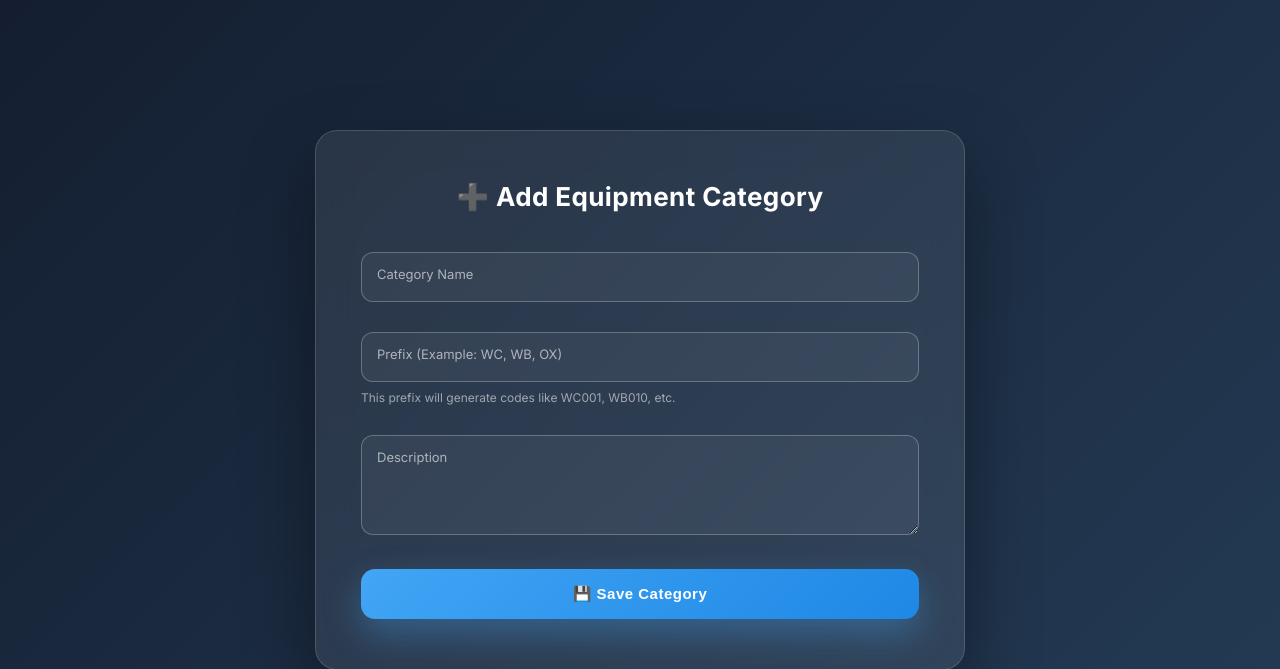
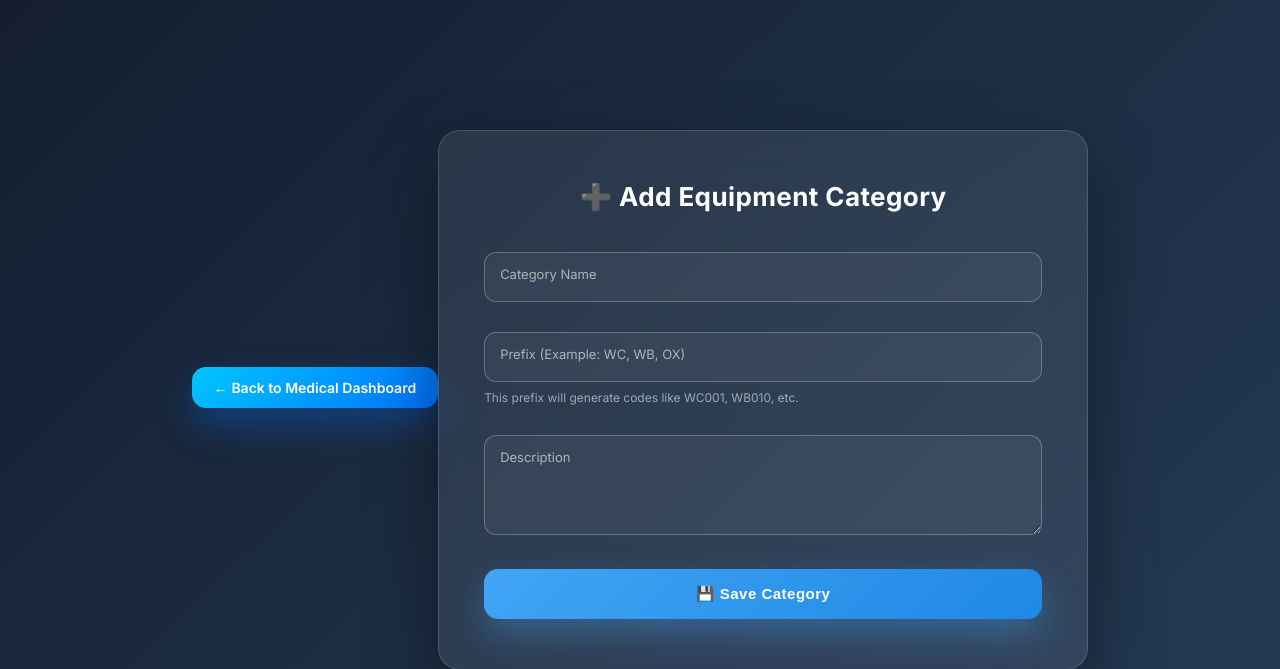
Before and after one commit to ashfaqaspu/aasc-alampady, a Python web app: template portal/templates/add_category.html in a window 1280 px wide. Shown: the top 669 px of the page. Run offline with Jinja, Linux system fonts and the light colour scheme; the template is opened without the code that fills it, so the values that code supplies are empty.

Commit message:
frontend redesign

```diff
--- a/portal/templates/add_category.html
+++ b/portal/templates/add_category.html
@@ -135,9 +135,42 @@
                 padding: 35px 25px;
             }
         }
+
+        /* Dashboard Back Button */
+.top-bar {
+    text-align: center;
+    margin-bottom: 25px;
+}
+
+.dashboard-btn {
+    display: inline-block;
+    padding: 12px 22px;
+    border-radius: 14px;
+    background: linear-gradient(135deg,#00c6ff,#0072ff);
+    color: white;
+    text-decoration: none;
+    font-weight: 600;
+    font-size: 14px;
+    transition: 0.3s ease;
+    box-shadow: 0 15px 35px rgba(0,114,255,0.35);
+}
+
+.dashboard-btn:hover {
+    transform: translateY(-3px);
+    box-shadow: 0 20px 45px rgba(0,114,255,0.55);
+}
     </style>
 </head>
 <body>
+
+<body>
+
+<div class="top-bar">
+    <a href="{{ url_for('portal.medical_dashboard') }}"
+       class="dashboard-btn">
+       ← Back to Medical Dashboard
+    </a>
+</div>
 
 <div class="category-card">
 
```
Also changed, not shown: portal/templates/admin_committees.html (+30 -2 lines), portal/templates/admin_members.html (+20 -3 lines).
